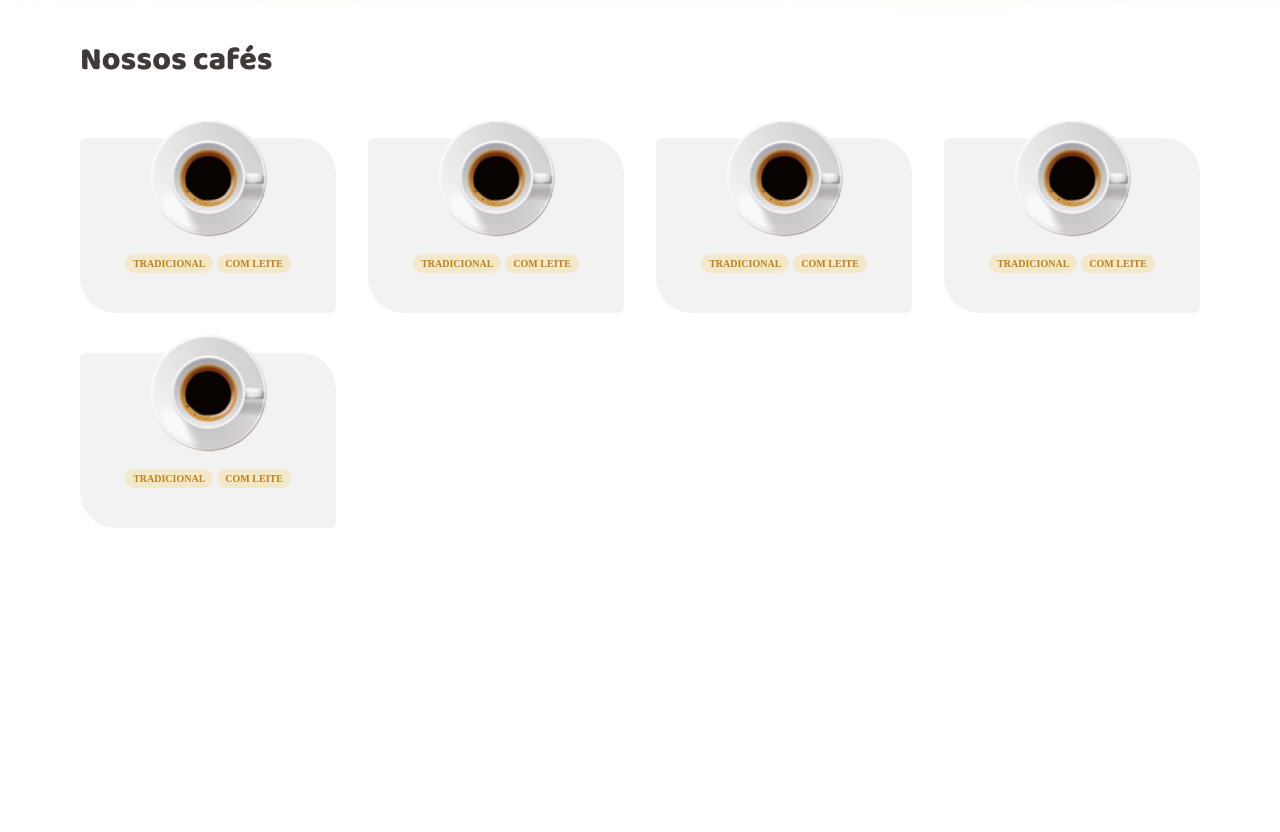
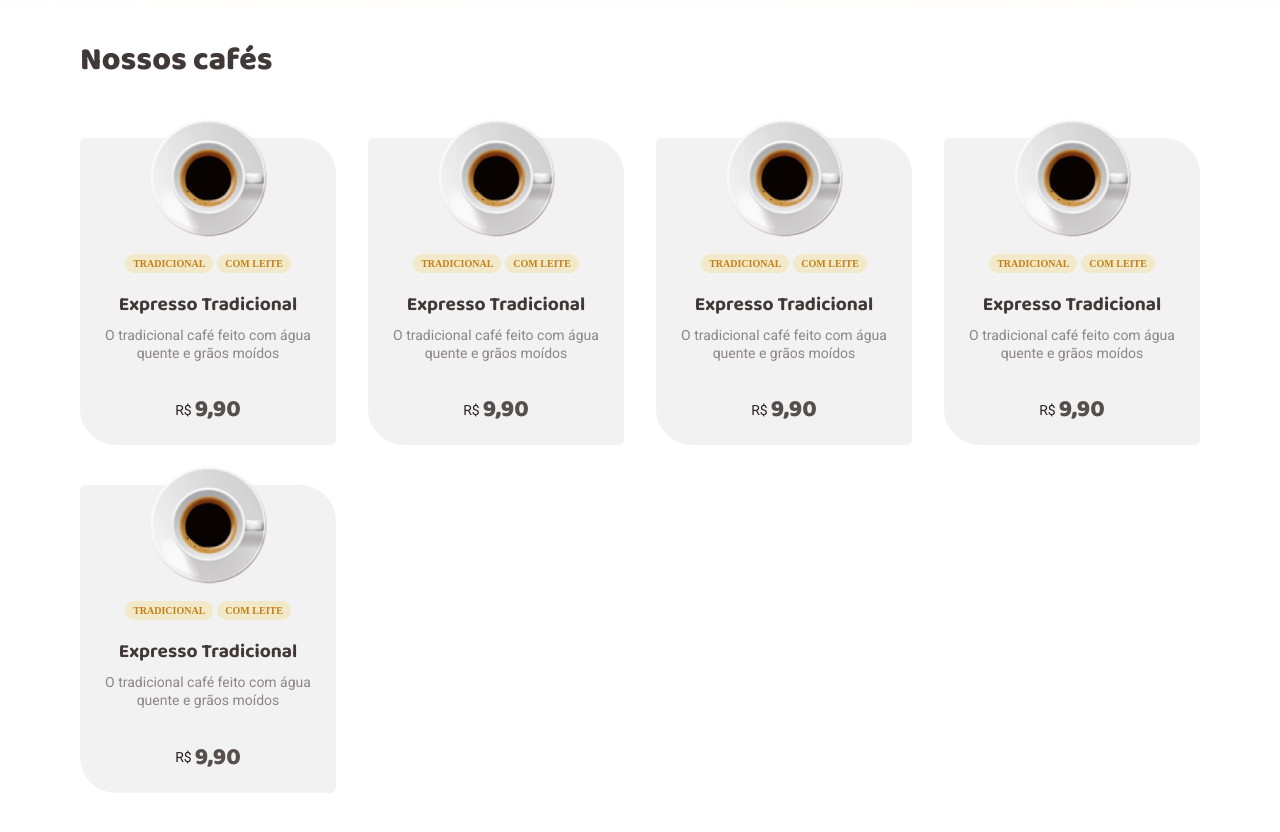
Before and after one commit to BManduca/projects-react-rocketseat, a React (Vite) app in the folder ProjectChallengeCoffeeDelivery/: page / in a window 1280 px wide. Shown: the part 640-1472 px from the top of the page. Before the commit the page ends 1324 px from the top, so only its background shows below. Built offline with nearby package versions, Linux system fonts and the light colour scheme.

Commit message:
feat: update ContainerFooter Card Info for Coffees in Home page

```diff
--- /dev/null
+++ b/ProjectChallengeCoffeeDelivery/src/components/QuantityInput/styles.ts
@@ -0,0 +1,34 @@
+import { styled } from 'styled-components'
+
+export const QuantityInputContainer = styled.div`
+  flex: 1;
+  background: ${(props) => props.theme.colors['base-button']};
+  display: flex;
+  align-items: center;
+  justify-content: space-between;
+  gap: 0.25rem;
+  border-radius: 0.375rem;
+
+  padding: 0.5rem;
+
+  input {
+    text-align: center;
+    width: 100%;
+    background: none;
+    border: none;
+    color: ${(props) => props.theme.colors['base-title']};
+
+    &:focus {
+      outline: none;
+    }
+  }
+`
+
+export const IconWrapper = styled.button.attrs({
+  /*
+    futuramente será utilizado em outros locais, por isso,
+    a definição de button
+    e não como reset ou submit
+  */
+  type: 'button',
+})``
--- a/ProjectChallengeCoffeeDelivery/src/pages/Home/components/OurCoffeesCard/index.tsx
+++ b/ProjectChallengeCoffeeDelivery/src/pages/Home/components/OurCoffeesCard/index.tsx
@@ -1,5 +1,12 @@
-import { OurCoffeesCardContainer, Tags } from './styles'
+import {
+  CardFooter,
+  DescriptionCoffee,
+  NameCoffee,
+  OurCoffeesCardContainer,
+  Tags,
+} from './styles'
 import cafeExpresso from '../../../../assets/Coffee.svg'
+import { RegularText, TitleText } from '../../../../components/Typography'
 
 export function OurCoffeesCard() {
   return (
@@ -10,6 +17,18 @@ export function OurCoffeesCard() {
         <span>Tradicional</span>
         <span>Com leite</span>
       </Tags>
+      <NameCoffee>Expresso Tradicional</NameCoffee>
+      <DescriptionCoffee>
+        O tradicional café feito com água quente e grãos moídos
+      </DescriptionCoffee>
+      <CardFooter>
+        <div>
+          <RegularText size="s">R$</RegularText>
+          <TitleText size="m" color="text" as="strong">
+            9,90
+          </TitleText>
+        </div>
+      </CardFooter>
     </OurCoffeesCardContainer>
   )
 }
--- a/ProjectChallengeCoffeeDelivery/src/pages/Home/components/OurCoffeesCard/styles.ts
+++ b/ProjectChallengeCoffeeDelivery/src/pages/Home/components/OurCoffeesCard/styles.ts
@@ -1,4 +1,5 @@
 import { styled } from 'styled-components'
+import { RegularText, TitleText } from '../../../../components/Typography'
 
 export const OurCoffeesCardContainer = styled.div`
   width: 100%;
@@ -8,6 +9,7 @@ export const OurCoffeesCardContainer = styled.div`
   display: flex;
   flex-direction: column;
   align-items: center;
+  text-align: center;
   justify-content: center;
   padding-top: 0;
 
@@ -38,3 +40,35 @@ export const Tags = styled.div`
     font-weight: 700;
   }
 `
+
+export const NameCoffee = styled(TitleText).attrs({
+  size: 's',
+  color: 'subtitle',
+  weight: '700',
+})`
+  margin-bottom: 0.5rem;
+`
+
+export const DescriptionCoffee = styled(RegularText).attrs({
+  size: 's',
+  color: 'label',
+})`
+  margin-bottom: 2rem;
+`
+
+export const CardFooter = styled.div`
+  width: 100%;
+  display: flex;
+  align-items: center;
+  justify-content: center;
+
+  > div {
+    display: flex;
+    align-items: center;
+    gap: 3px;
+
+    p {
+      line-height: 0.75rem;
+    }
+  }
+`
```
Also changed, not shown: ProjectChallengeCoffeeDelivery/src/components/QuantityInput/index.tsx (added, +9 -0 lines).
